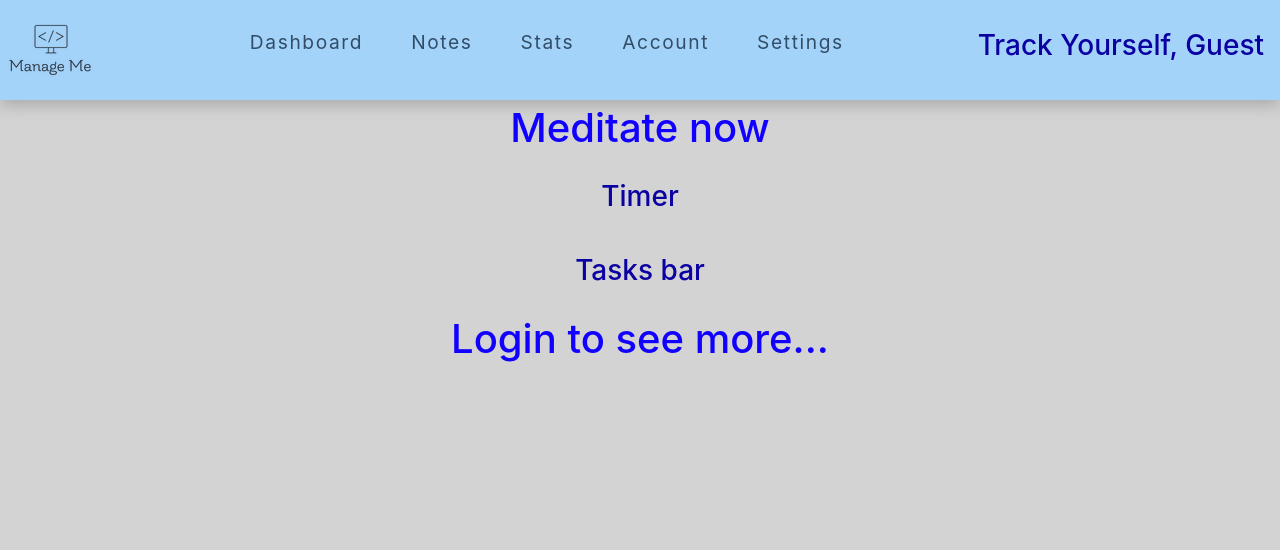
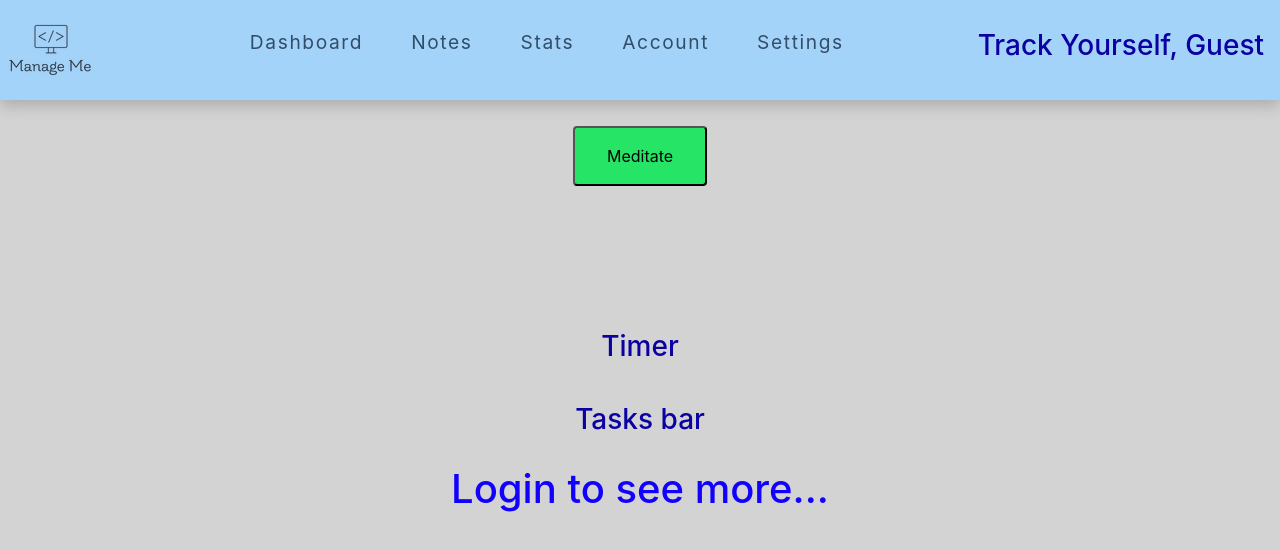
Before and after one commit to ajaypatel6/ManageMe, a React (Create React App) app in the folder client/: page / in a window 1280 px wide. Shown: the top 550 px of the page. Built offline with nearby package versions, Linux system fonts and the light colour scheme.

Commit message:
addnig medtation

```diff
--- a/client/src/components/MeditatePrompt.js
+++ b/client/src/components/MeditatePrompt.js
@@ -1,10 +1,29 @@
 import React from "react";
+import MeditationTime from "./MeditationTime";
 
 const MeditatePrompt = () => {
+
+  const meditate = (e) => {
+    e.preventDefault();
+    alert('Meditation has begun ');
+    // turn on timer
+
+    // show timer and turn on sounds
+
+    // on finish you record data
+  };
+
   return (
     <>
-      <h1>Meditate now</h1>
+      <input
+            type="submit"
+            value="meditate"
+            className="meditateButton"
+            // onClick={(e) => this.handleFormSubmit(e)}
+            onClick={meditate}
+          />
       {/* goes away after 1 complete session a day */}
+      <MeditationTime></MeditationTime>
     </>
   );
 };
--- /dev/null
+++ b/client/src/components/MeditationTime.js
@@ -0,0 +1,26 @@
+import React, { useState, useEffect } from "react";
+// import React, { useState, useContext, useEffect } from "react";
+
+import { Link } from "react-router-dom";
+
+const MeditationTime = () => {
+
+  const [meditationOn, setMeditationOn] = useState(false);
+
+  // if meditation = on , return the timeLeft visible
+  if (meditationOn) {
+    return (
+      <div>
+        {/* NUMBER SHOWING AND GOING DOWN DOWN */}
+      </div>
+    );
+  }
+
+  return (
+    <>
+      <h1 className="timeLeft">Time left</h1>
+    </>
+  );
+};
+
+export default MeditationTime;
--- a/client/src/index.css
+++ b/client/src/index.css
@@ -147,12 +147,26 @@ nav {
 .loginButton {
   background-color: #0075fa;
   width: 100%;
-  color: rgb(0, 247, 255);
+  color: rgb(255, 102, 0);
   padding: 15px;
   margin: 10px 0px;
-  border: none;
+  border:rgba(0, 0, 0, 0.2);
   cursor: pointer;
 }
+
+.meditateButton {
+  margin: 0 auto;
+  display: block;
+  font-size: 1rem;
+  text-transform: capitalize;
+  padding: 1rem 2rem;
+  border-radius: 0.25rem;
+  margin-top: 2%;
+  margin-bottom: 5%;
+  background: #26e465;
+  color: black;
+}
+
 form {
   border: 3px solid #f1f1f1;
 }
@@ -210,3 +224,7 @@ button:hover {
   font-size: 1.5rem;
   color: rgb(1, 182, 195);
 }
+
+.timeLeft{
+  visibility: hidden;
+}
```
Also changed, not shown: 1 other file (tests, documents, lock files or other folders).
